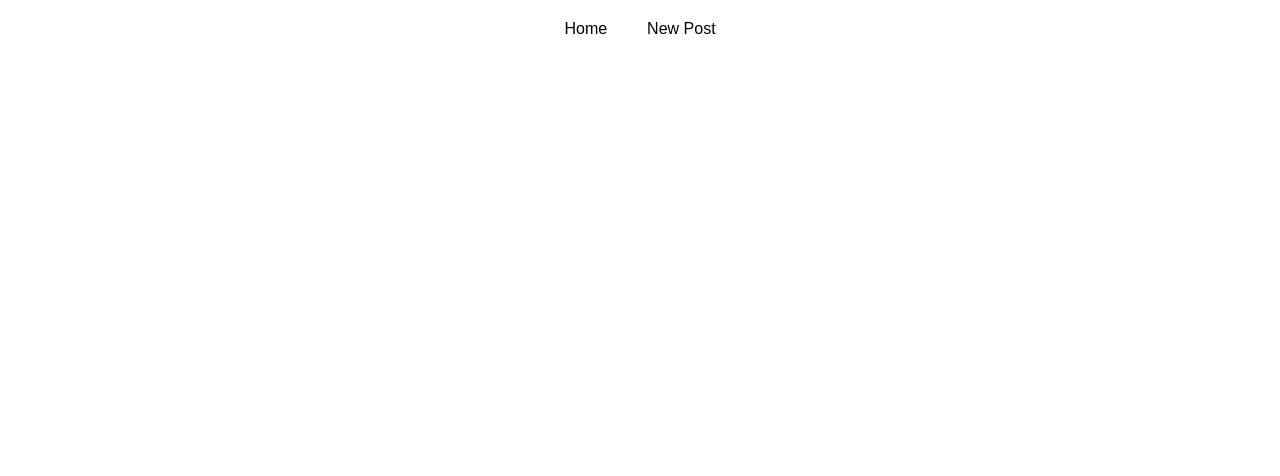
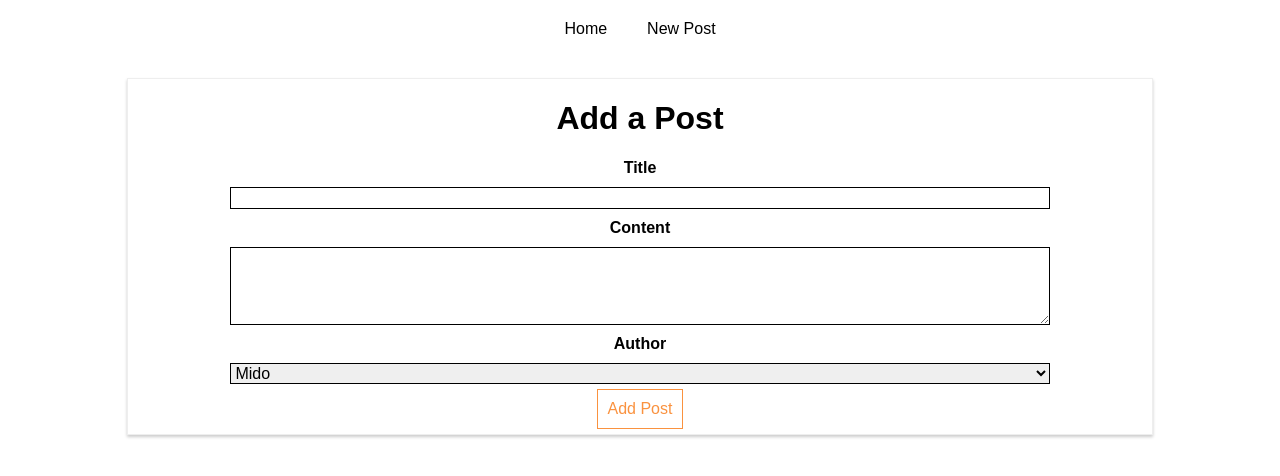
Before and after one commit to saryjamie/dailypost, a React (Create React App) app: page /new-post in a window 1280 px wide. Shown: the top 476 px of the page. Built offline with nearby package versions, Linux system fonts and the light colour scheme.

Commit message:
adding a NewPost Route by importing NewPost component

```diff
--- a/src/containers/Blog/Blog.js
+++ b/src/containers/Blog/Blog.js
@@ -4,6 +4,8 @@
 import "./Blog.css";
 import Posts from "./Posts/Posts";
 // import Posts from "./Posts/Posts";
+
+import NewPost from "./NewPost/NewPost";
 
 class Blog extends Component {
   render() {
@@ -23,6 +25,7 @@
         </header>
         {/* <Route path="/" exact render={() => <h1>Home</h1>} /> */}
         <Route path="/" exact component={Posts} />
+        <Route path="/new-post" exact component={NewPost} />
       </div>
     );
   }
```
